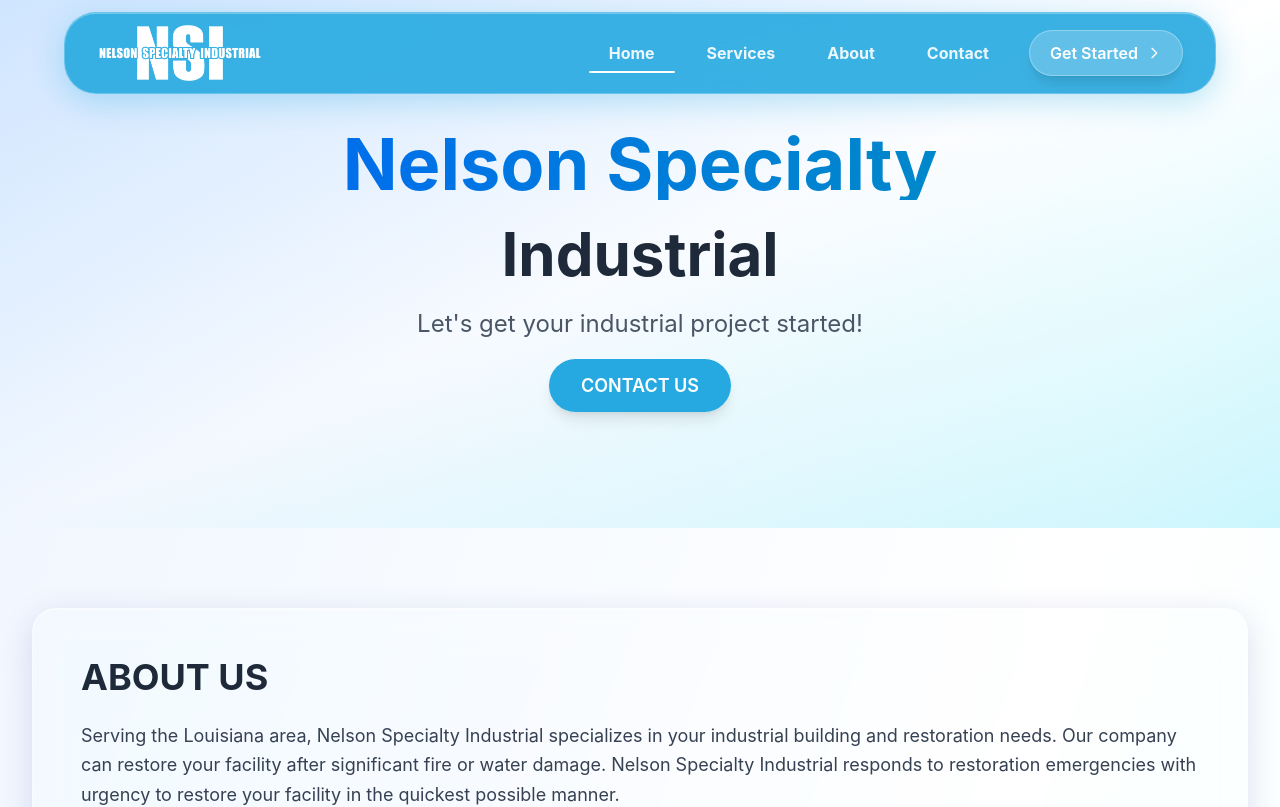
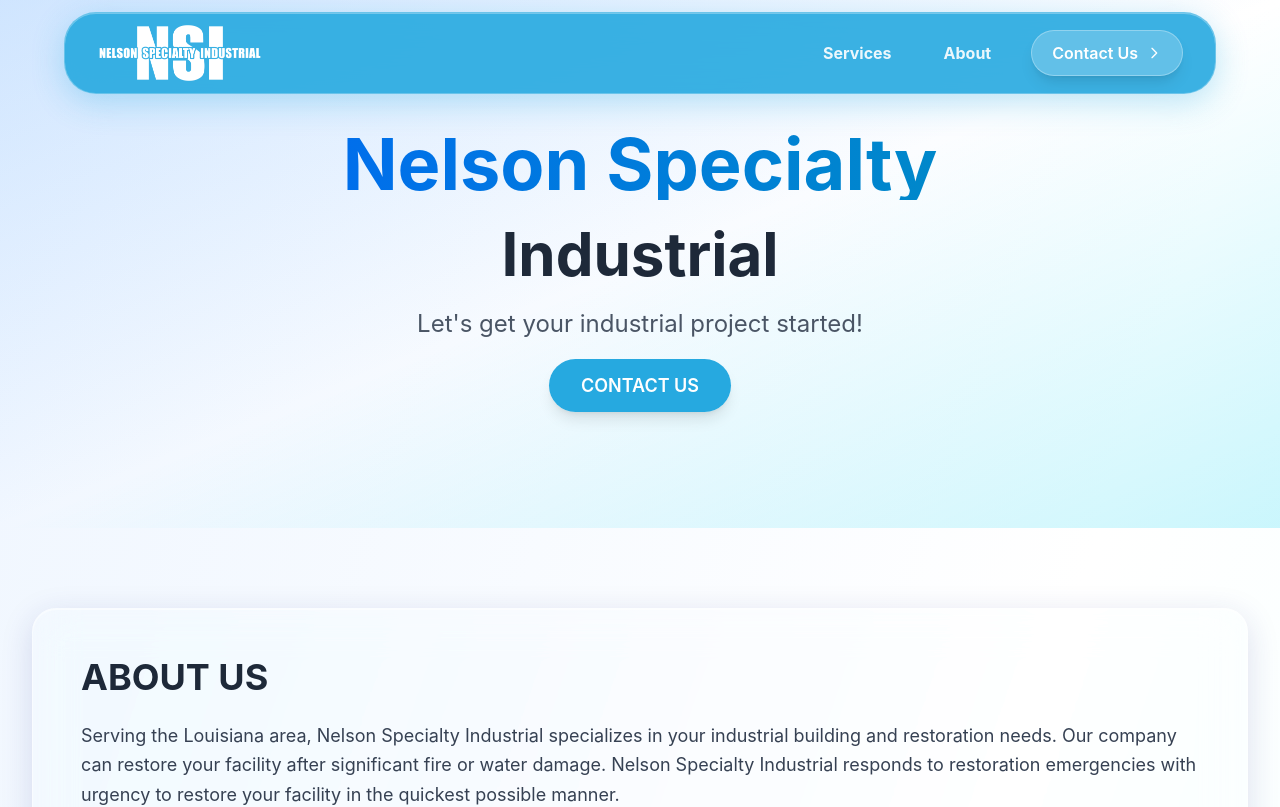
Before and after one commit to Alakazam-211/nsicsm-website, a Next.js app: page / in a window 1280 px wide. Shown: the top 807 px of the page. Built offline with nearby package versions, Linux system fonts and the light colour scheme.

Commit message:
Update navigation: change CTA to Contact Us, remove Home and Contact nav items

```diff
--- a/app/page.tsx
+++ b/app/page.tsx
@@ -53,12 +53,10 @@
         logo="/NSI_transp.png"
         logoAlt="Nelson Specialty Industrial Logo"
         links={[
-          { href: '/', label: 'Home' },
           { href: '#services', label: 'Services' },
           { href: '#about', label: 'About' },
-          { href: '#contact', label: 'Contact' },
         ]}
-        cta={{ href: '#contact', label: 'Get Started' }}
+        cta={{ href: '#contact', label: 'Contact Us' }}
       />
 
       {/* Hero Section */}
```
